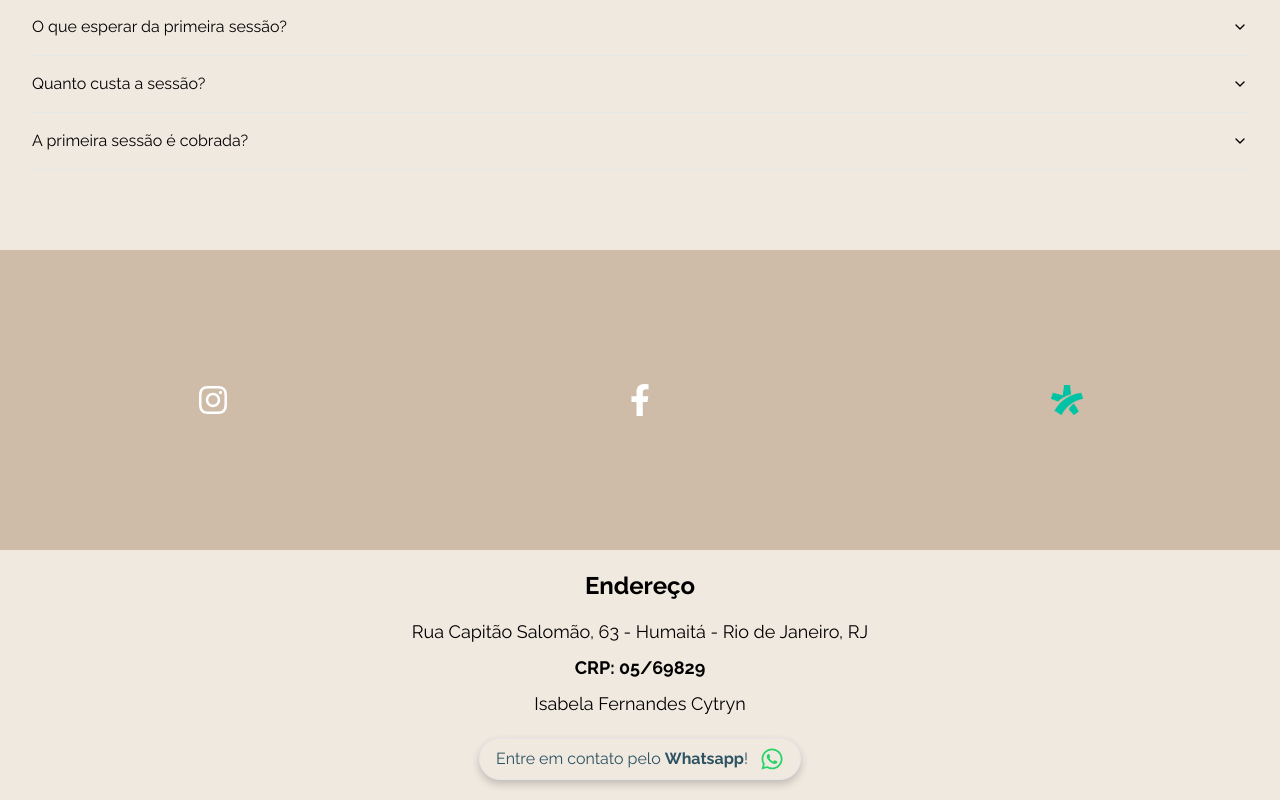
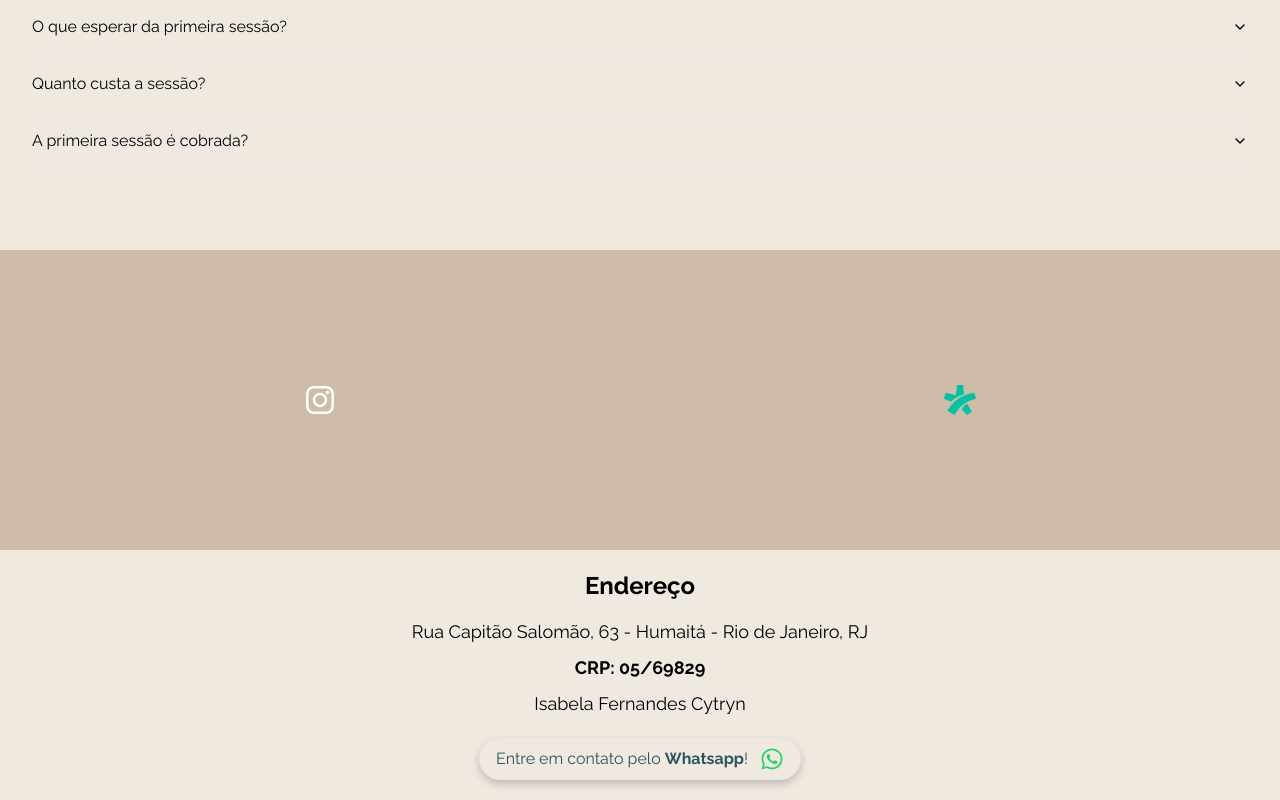
Before and after one commit to MarceloBxD/isacytryn, a Next.js app: page / in a window 1280 px wide. Shown: the part 3218-4018 px from the top of the page. Built offline with nearby package versions, Linux system fonts and the light colour scheme.

Commit message:
chore: Update Footer component to add Facebook social media icon

```diff
--- a/components/Footer/index.tsx
+++ b/components/Footer/index.tsx
@@ -16,13 +16,6 @@ const SOCIAL_MEDIA_ITEMS = [
     image: <FaInstagram size={32} color="#fff" />,
     bgOnHover: "#E1306C",
     href: "https://www.instagram.com/psi.isabelacytryn/",
-  },
-  {
-    id: 2,
-    name: "Facebook",
-    image: <FaFacebookF size={32} color="#fff" />,
-    bgOnHover: "#1877F2",
-    href: "https://www.facebook.com/IsabelaCytrynPsicologa",
   },
   {
     id: 3,
@@ -44,13 +37,13 @@ const Footer: React.FC = () => {
   return (
     <footer id="contato" className="text-black w-screen">
       <div className="grid grid-cols-2 md:grid-cols-4 lg:grid-cols-5">
-        <div className="flex justify-center w-screen h-[220px] md:h-[300px]  items-center bg-secondary/50 ">
+        <div className="flex justify-center w-screen h-[220px] md:h-[300px] items-center bg-secondary/50 ">
           {SOCIAL_MEDIA_ITEMS.map((item) => (
             <Link
               target="_blank"
               key={item.id}
               href={item.href}
-              className={`flex items-center justify-center w-full cursor-pointer  hover:bg-primary h-full transition-colors duration-300`}
+              className={`flex flex-1 items-center justify-center w-full cursor-pointer  hover:bg-primary h-full transition-colors duration-300`}
             >
               {item.image}
             </Link>
--- a/src/app/globals.css
+++ b/src/app/globals.css
@@ -16,6 +16,61 @@
 body {
   background-color: #f0e9e0;
   overflow-x: hidden;
+}
+
+/* styles/globals.css */
+/* styles/globals.css */
+
+.relative {
+  position: relative;
+}
+
+.w-full {
+  width: 100%;
+}
+
+.h-full {
+  height: 100%;
+}
+
+.transform-style-preserve-3d {
+  transform-style: preserve-3d;
+}
+
+.rotate-y-180 {
+  transform: rotateY(180deg);
+}
+
+.transition-transform {
+  transition: transform 0.6s ease-in-out;
+}
+
+.bg-white {
+  background-color: #ffffff;
+}
+
+.bg-quaternary {
+  background-color: #2d5262;
+}
+
+.text-quaternary {
+  color: #2d5262;
+}
+
+.text-primary {
+  color: #f0e9e0;
+}
+
+.border-quaternary {
+  border-color: #2d5262;
+}
+
+.opacity-0 {
+  opacity: 0;
+}
+
+.opacity-100 {
+  opacity: 1;
 }
 
 /* Estilos personalizados para os bullets de paginação */
```
